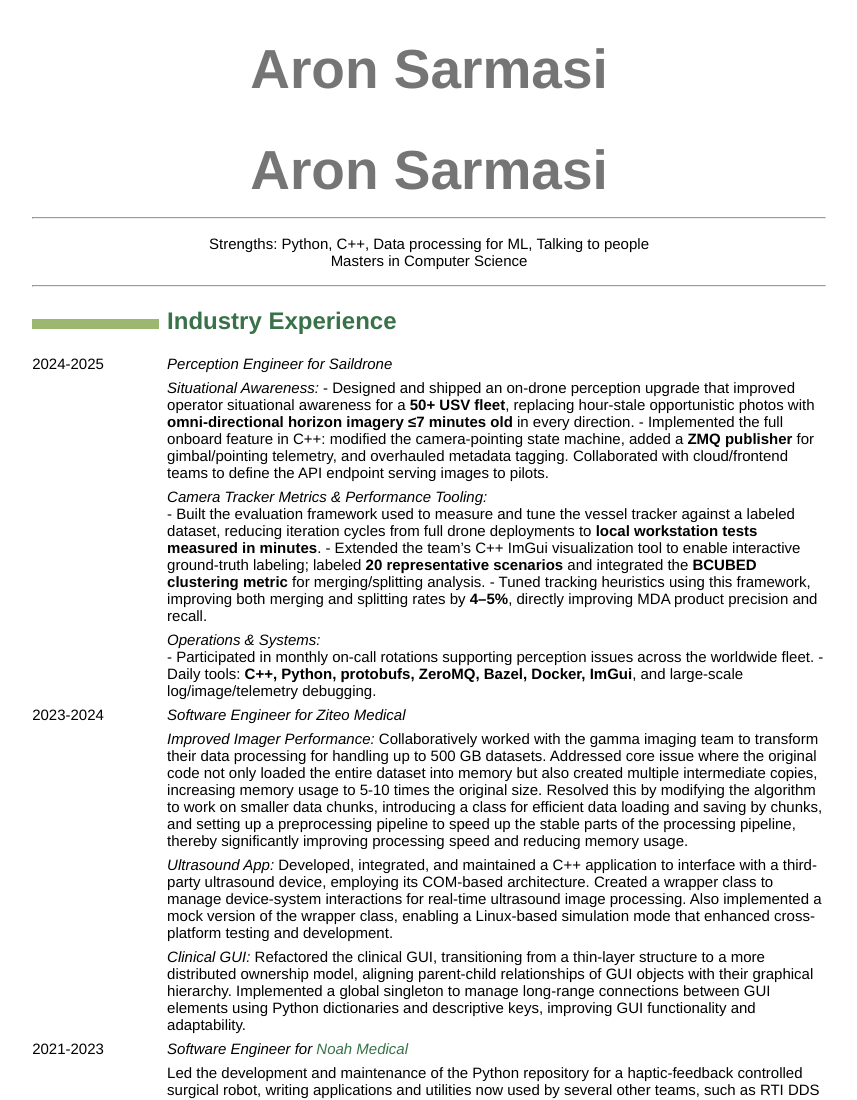
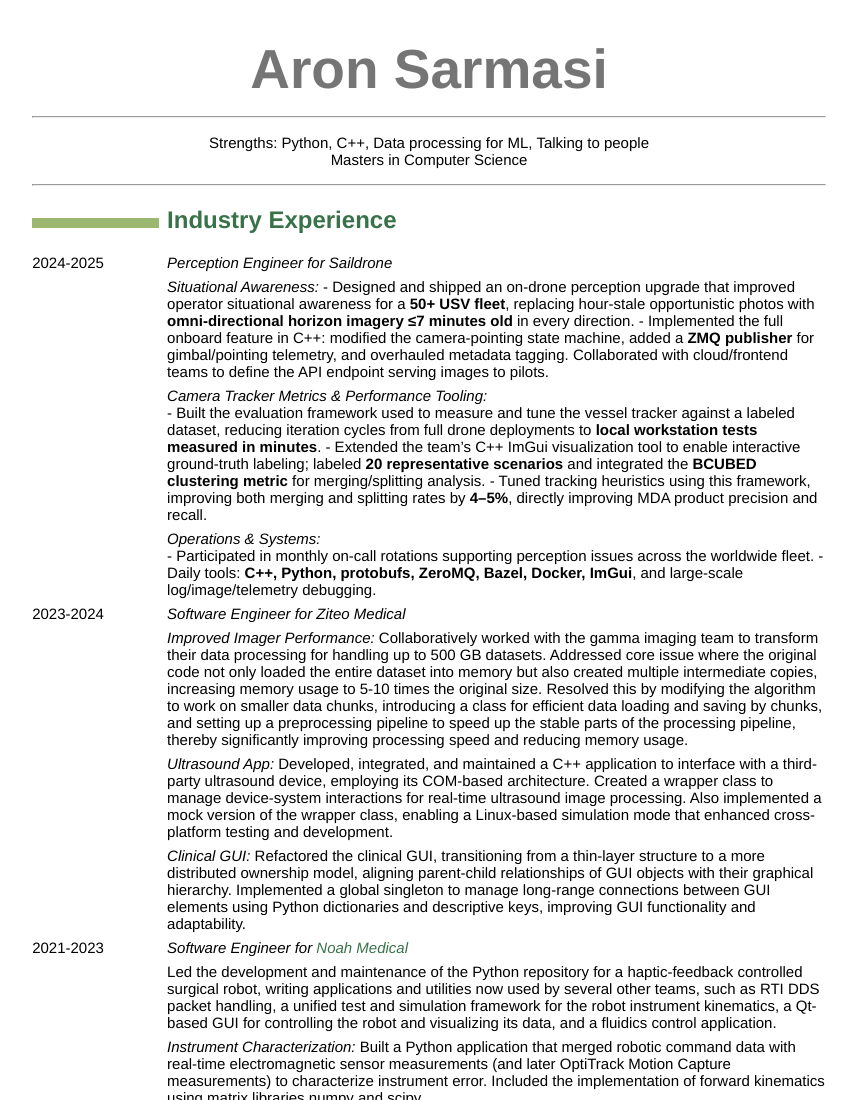
Before and after one commit to aronsar/aronsar.github.io, a plain HTML site: page index.html in a window 1280 px wide. Shown: the top 1100 px of the page, without its empty margins (211-1068 px from the left). Drawn offline with Linux system fonts and the light colour scheme.

Commit message:
fixed double title

```diff
--- a/index.html
+++ b/index.html
@@ -28,7 +28,6 @@
 <header id="title-block-header">
 <h1 class="title">Aron Sarmasi</h1>
 </header>
-<h1 id="aron-sarmasi">Aron Sarmasi</h1>
 <hr />
 <blockquote>
 <p>Strengths: Python, C++, Data processing for ML, Talking to
```
